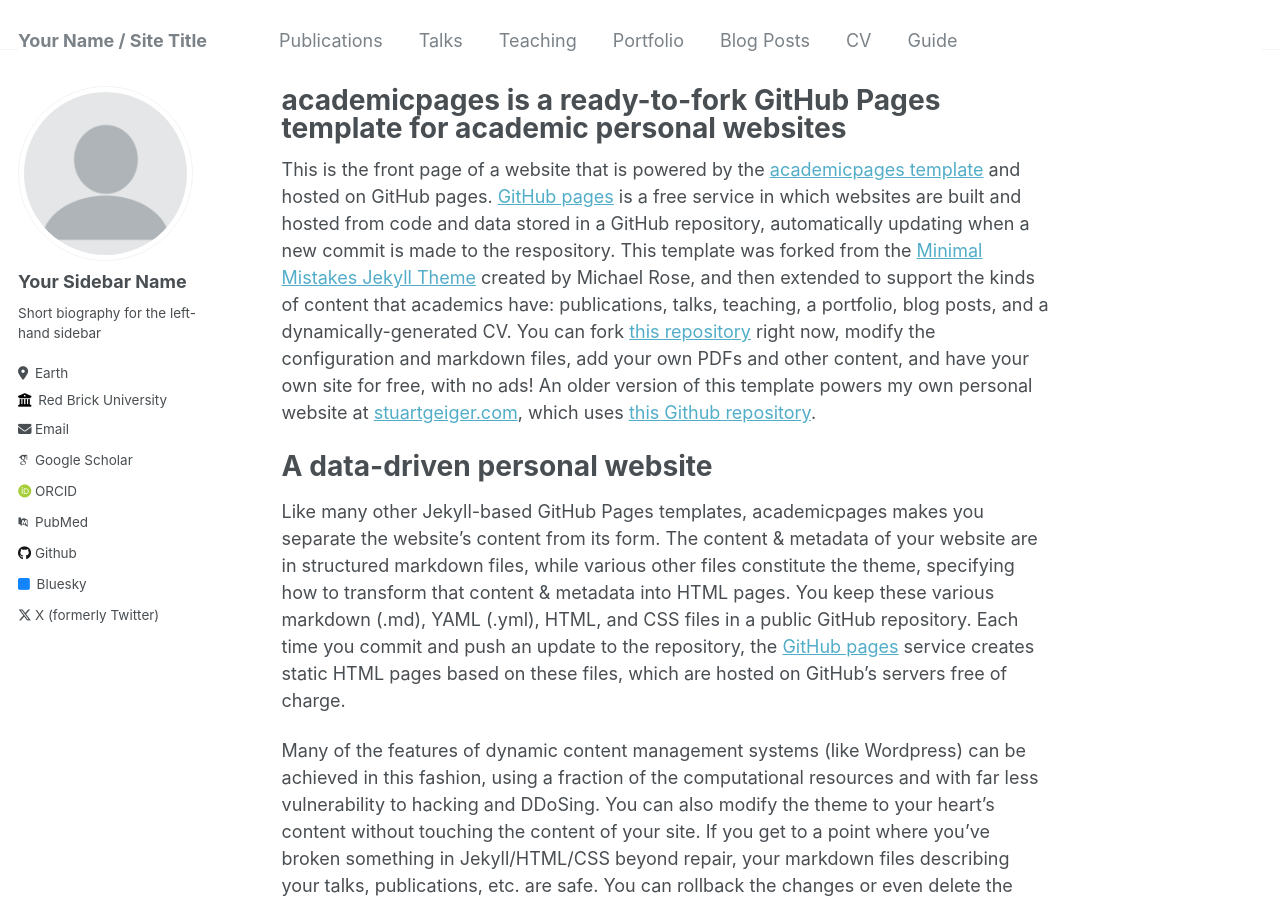
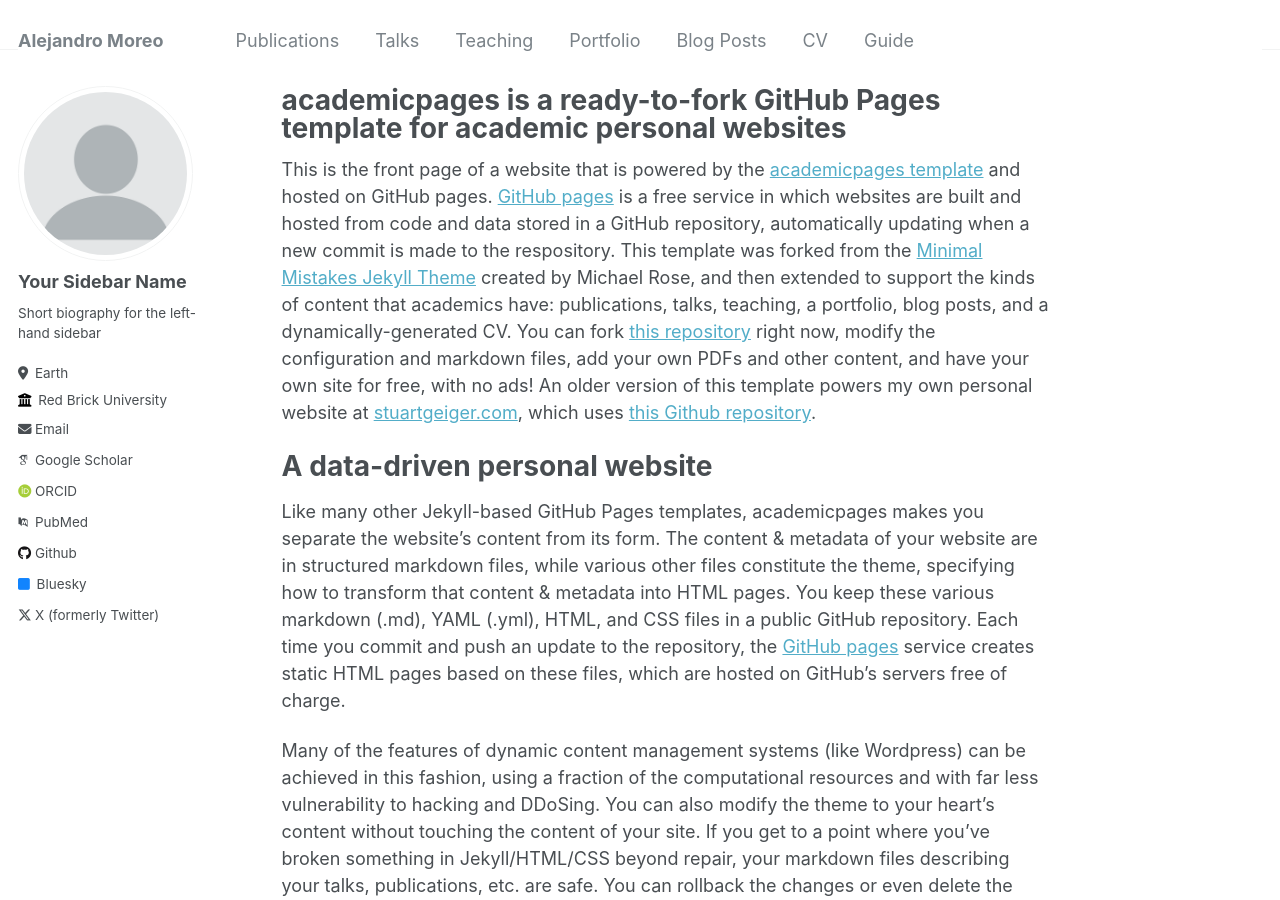
Before and after one commit to AlexMoreo/AlexMoreo.github.io, a Jekyll site: the page built from _pages/about.md, in a window 1280 px wide and 900 px high. Built offline with Jekyll 4.4.1, drawn with Linux system fonts in a browser that asks for light colours; some web fonts are replaced.

Commit message:
Update _config.yml

```diff
--- a/_config.yml
+++ b/_config.yml
@@ -8,11 +8,11 @@
 
 # Basic Site Settings
 locale                   : "en-US"
-title                    : "Your Name / Site Title"
+title                    : "Alejandro Moreo"
 title_separator          : "-"
 name                     : &name "Your Name"
 description              : &description "personal description"
-url                      : https://academicpages.github.io # the base hostname & protocol for your site e.g. "https://mmistakes.github.io"
+url                      : https://AlexMoreo.github.io # the base hostname & protocol for your site e.g. "https://mmistakes.github.io"
 baseurl                  : "" # the subpath of your site, e.g. "/blog"
 repository               : "academicpages/academicpages.github.io"
 
```
